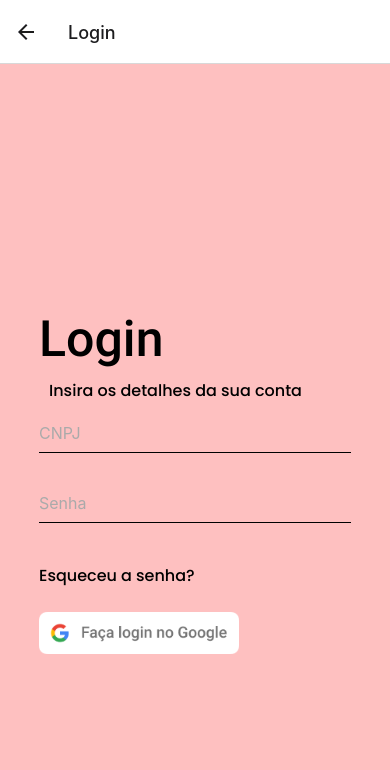
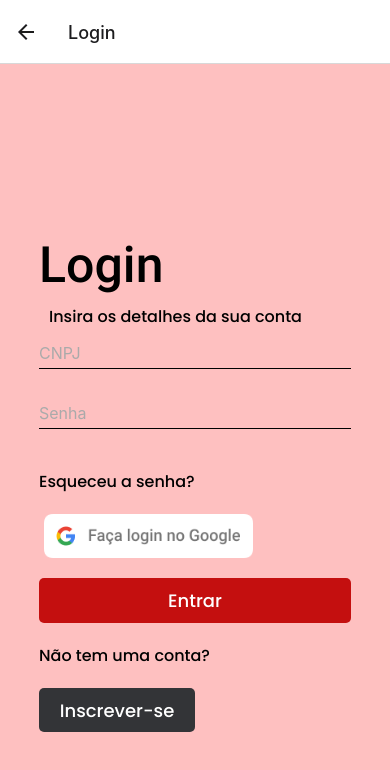
Before and after one commit to CaioSousa32/PilhadosNaReversa, a React Native app: screen /Login in a window 390 px wide. Shown: the top 770 px of the page. Built offline with nearby package versions, Linux system fonts and the light colour scheme.

Commit message:
Alterando design da pagina de login

```diff
--- a/src/screens/LoginScreen.js
+++ b/src/screens/LoginScreen.js
@@ -1,7 +1,7 @@
 import React, { useState } from 'react';
 import { View, Text, TextInput, StyleSheet, TouchableOpacity, Image } from 'react-native';
 
-function HomeScreen({ navigation }) {
+function LoginScreen({ navigation }) {
   const [cnpj, setCnpj] = useState('');
   const [password, setPassword] = useState('');
 
@@ -37,6 +37,16 @@ function HomeScreen({ navigation }) {
             source={require('../../assets/google.png')}
             style={styles.googleButtonImage}
           />
+        </TouchableOpacity>
+
+        <TouchableOpacity style={styles.loginButton} onPress={() => alert('Entrar')}>
+          <Text style={styles.loginButtonText}>Entrar</Text>
+        </TouchableOpacity>
+
+        <Text style={styles.createAccountText}>Não tem uma conta?</Text>
+
+        <TouchableOpacity style={styles.inscreverButton} onPress={() => navigation.navigate('Cadastro')}>
+          <Text style={styles.loginButtonText}>Inscrever-se</Text>
         </TouchableOpacity>
       </View>
     </View>
@@ -88,13 +98,54 @@ const styles = StyleSheet.create({
 
   googleButton: {
     marginTop: 20,
+    width: '70%', // Ajusta o botão para ocupar toda a largura disponível
+    height: '8%', // Ajuste a altura conforme necessário
+    justifyContent: 'center', // Centraliza o conteúdo verticalmente
+    alignItems: 'flex-start',
   },
 
   googleButtonImage: {
-    width: 200, // Ajuste conforme necessário
-    height: 50, // Ajuste conforme necessário
+    width: '100%',
+    height: '100%',
     resizeMode: 'contain',
+  },
+
+  loginButton: {
+    backgroundColor: '#C40F0F',
+    padding: 15,
+    borderRadius: 5,
+    alignItems: 'center',
+    justifyContent: 'center',
+    marginTop: 20,
+    width: '100%',
+    height: '8%'
+  },
+
+  inscreverButton: {
+    backgroundColor: '#333437',
+    padding: 15,
+    borderRadius: 5,
+    alignItems: 'center',
+    justifyContent: 'center',
+    marginTop: 20,
+    width: '50%',
+    height: '8%'
+
+  },
+
+  loginButtonText: {
+    color: '#fff',
+    fontSize: 18,
+    fontFamily: 'Poppins-Medium',
+  },
+
+  createAccountText: {
+    fontFamily: 'Poppins-Medium',
+    fontSize: 16,
+    color: '#000',
+    textAlign: 'left',
+    marginTop: 20,
   },
 });
 
-export default HomeScreen;
+export default LoginScreen;
```
